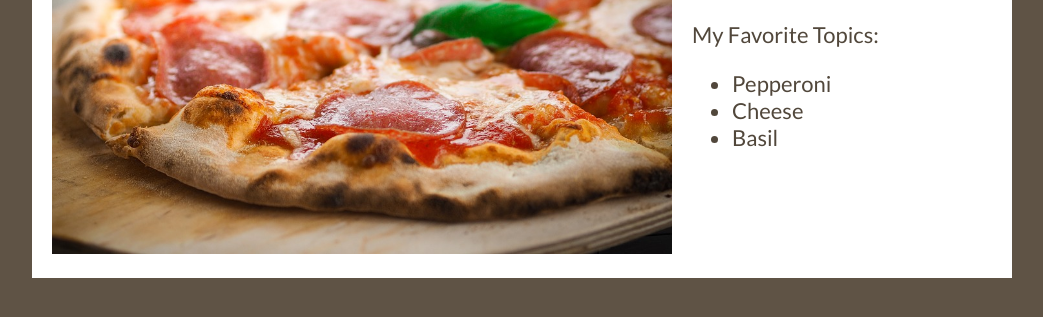
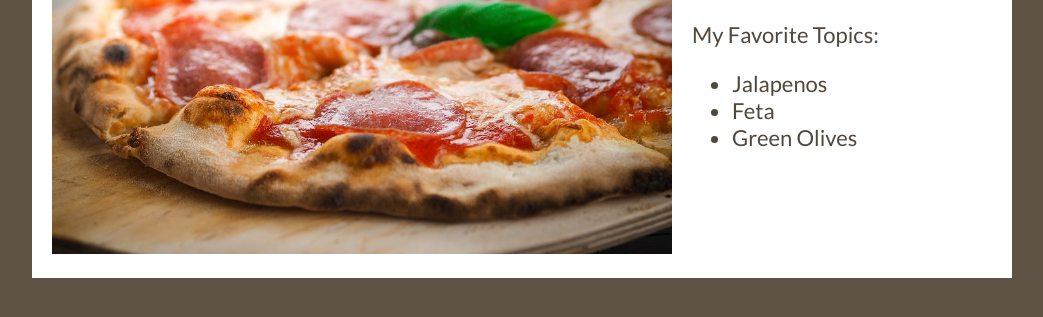
Before and after one commit to jsteimnitz/pizza, a plain HTML site: page index.html in a window 1280 px wide. Shown: the part 199-516 px from the top of the page, without its empty margins (118-1161 px from the left). Drawn offline with Linux system fonts and the light colour scheme; a web font is replaced by a local one.

Commit message:
changed pizza topping list
added my own preferences for toppings

```diff
--- a/index.html
+++ b/index.html
@@ -20,9 +20,9 @@
     <h1>Pizza!</h1>
     <p>My Favorite Topics: </p>
     <ul>
-      <li>Pepperoni</li>
-      <li>Cheese</li>
-      <li>Basil</li>
+      <li>Jalapenos</li>
+      <li>Feta</li>
+      <li>Green Olives</li>
     </ul>
   </div>
 </div>
```
